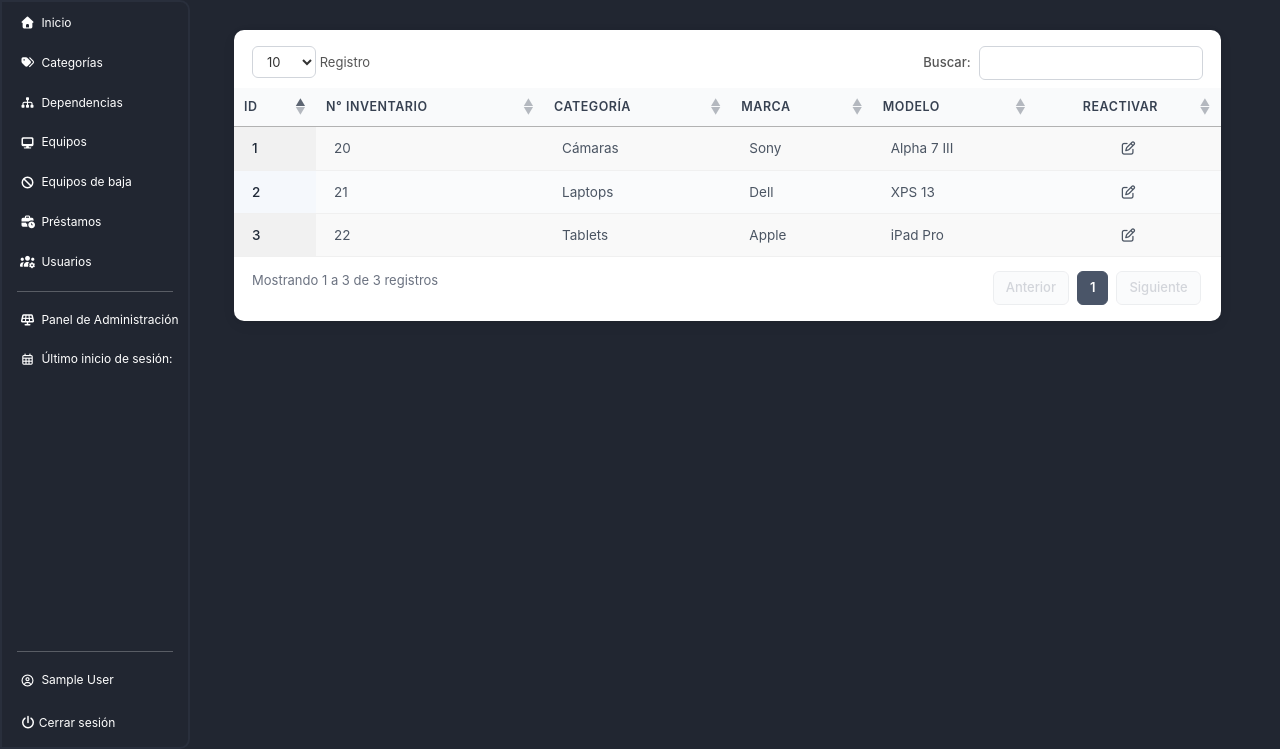
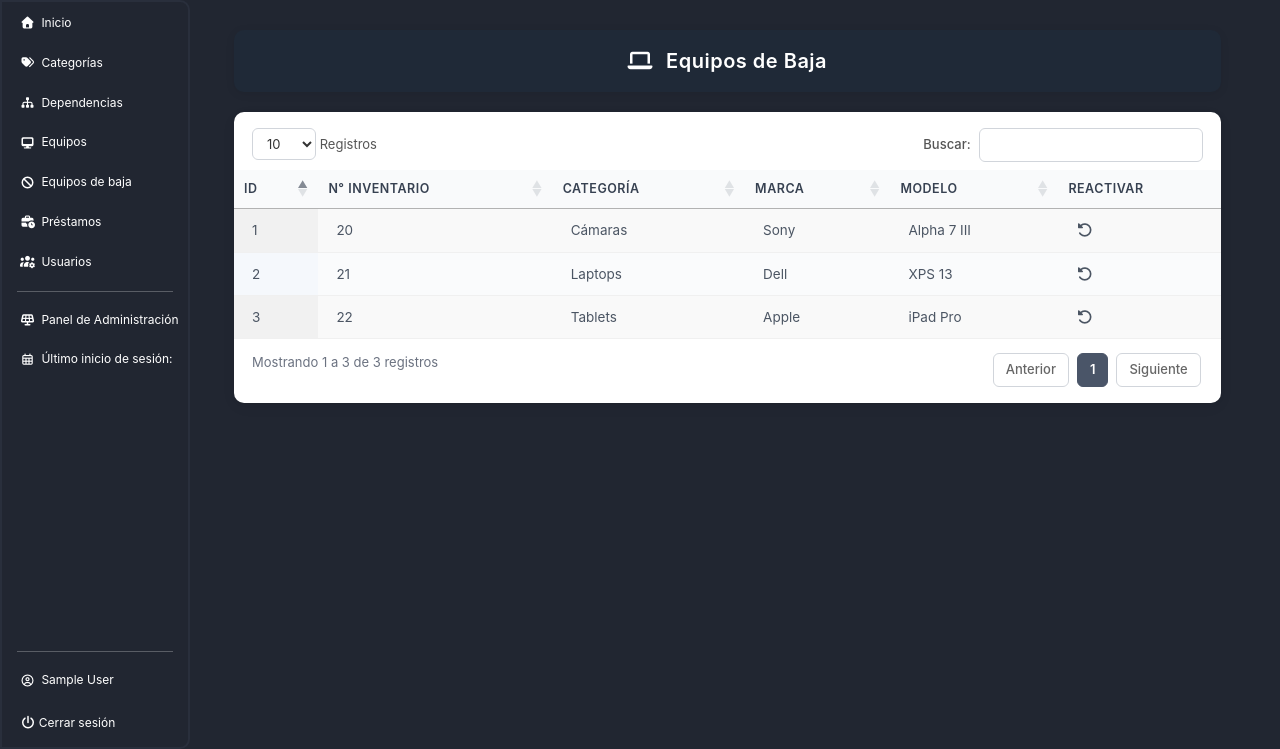
Before and after one commit to Bleack/ROGUER, a Django app: page /equipos_baja/ in a window 1280 px wide. Shown: the part 51-800 px from the top of the page. Run offline with Django 5.2, Linux system fonts and the light colour scheme; the visitor is signed in with stand-in values (Sample User, id 1); some libraries are stand-ins or nearby versions; some web fonts are replaced.

Commit message:
cambios 2 en la tabla equipos_baja

```diff
--- a/equipos_baja/templates/equipos_baja/equipos_baja.html
+++ b/equipos_baja/templates/equipos_baja/equipos_baja.html
@@ -15,6 +15,25 @@
         color: #333;
         padding: 40px 24px;
         min-height: 100vh;
+    }
+
+    /* ───────── TITULO ───────── */
+    .section-title {
+        width: 100%;
+        background: #1f2937;
+        color: #fff;
+        padding: 16px 24px;
+        border-radius: 10px;
+        margin-bottom: 20px;
+        text-align: center;
+        font-size: 20px;
+        font-weight: 600;
+        letter-spacing: 0.5px;
+        box-shadow: 0 2px 10px rgba(0,0,0,0.08);
+    }
+
+    .section-title i {
+        margin-right: 8px;
     }
 
     .table-wrapper {
@@ -81,21 +100,6 @@
         position: relative;
     }
 
-        table.dataTable thead .sorting::before,
-        table.dataTable thead .sorting::after,
-        table.dataTable thead .sorting_asc::before,
-        table.dataTable thead .sorting_asc::after,
-        table.dataTable thead .sorting_desc::before,
-        table.dataTable thead .sorting_desc::after {
-            opacity: 0.35 !important;
-        }
-
-        table.dataTable thead .sorting_asc::before,
-        table.dataTable thead .sorting_desc::after {
-            opacity: 0.8 !important;
-            color: #374151;
-        }
-
     table.dataTable tbody td {
         padding: 11px 18px;
         font-size: 13.5px;
@@ -158,70 +162,15 @@
         font-weight: 600;
     }
 
-        .dataTables_wrapper .dataTables_paginate .paginate_button.current:hover {
-            background: #374151 !important;
-            color: #ffffff !important;
-            border-color: #374151 !important;
-        }
-
-        .dataTables_wrapper .dataTables_paginate .paginate_button.disabled {
-            color: #c0c4cc !important;
-            background: #f9fafb !important;
-            border-color: #e5e7eb !important;
-            cursor: default;
-            opacity: 0.7;
-        }
-
-        /* ── Info de registros ── */
     .dataTables_wrapper .dataTables_info {
         padding: 14px 18px 16px 18px;
         font-size: 13px;
         color: #6b7280;
     }
 
-        /* ── Ocultar elementos por defecto que no se usan ── */
-        .dataTables_wrapper .dataTables_scroll,
-        .dataTables_wrapper .dataTables_scrollBody {
-            border: none !important;
-        }
-
-        /* ── Nombre resaltado sutilmente ── */
-        table.dataTable tbody td:first-child {
-            font-weight: 500;
-            color: #1f2937;
-        }
-
-        /* ── Edad centrada ── */
-        table.dataTable tbody td:last-child {
-            text-align: center;
-            font-variant-numeric: tabular-nums;
-        }
-
-        table.dataTable thead th:last-child {
-            text-align: center;
-        }
-
-        /* ── Responsive ── */
     @media (max-width: 640px) {
         body {
             padding: 16px 8px;
-            }
-
-            .dataTables_wrapper .dataTables_length,
-            .dataTables_wrapper .dataTables_filter {
-                padding: 12px 12px 6px;
-                float: none;
-                text-align: left;
-            }
-
-            .dataTables_wrapper .dataTables_info {
-                padding: 10px 12px;
-                font-size: 12px;
-            }
-
-            .dataTables_wrapper .dataTables_paginate {
-                padding: 6px 12px 12px;
-                justify-content: center;
         }
 
         table.dataTable thead th,
@@ -231,18 +180,26 @@
         }
     }
 </style>
+
+<!-- ───────── TITULO COMO EN LA IMAGEN ───────── -->
+<div class="section-title">
+    <i class="fas fa-laptop"></i>
+    Equipos de Baja
+</div>
+
 <div class="table-wrapper">
     <table id="employeeTable" class="display" style="width:100%">
         <thead>
             <tr>
                 <th>ID</th>
-                    <th>N° inventario</th>
+                <th>N° Inventario</th>
                 <th>Categoría</th>
                 <th>Marca</th>
                 <th>Modelo</th>
                 <th>Reactivar</th>
             </tr>
         </thead>
+
         <tbody>
             <tr>
                 <td>1</td>
@@ -250,23 +207,31 @@
                 <td>Cámaras</td>
                 <td>Sony</td>
                 <td>Alpha 7 III</td>
-                    <td><i class="far fa-edit"></i></td>
+                <td>
+                    <i class="fas fa-undo-alt"></i>
+                </td>
             </tr>
+
             <tr>
                 <td>2</td>
                 <td>21</td>
                 <td>Laptops</td>
                 <td>Dell</td>
                 <td>XPS 13</td>
-                    <td><i class="far fa-edit"></i></td>
+                <td>
+                    <i class="fas fa-undo-alt"></i>
+                </td>
             </tr>
+
             <tr>
                 <td>3</td>
                 <td>22</td>
                 <td>Tablets</td>
                 <td>Apple</td>
                 <td>iPad Pro</td>
-                    <td><i class="far fa-edit"></i></td>
+                <td>
+                    <i class="fas fa-undo-alt"></i>
+                </td>
             </tr>
         </tbody>
     </table>
@@ -278,21 +243,22 @@
             pageLength: 10,
             lengthMenu: [10, 25, 50, 100],
             language: {
-                    lengthMenu: '_MENU_ Registro',
+                lengthMenu: '_MENU_ Registros',
                 search: 'Buscar:',
                 info: 'Mostrando _START_ a _END_ de _TOTAL_ registros',
-                    infoEmpty: 'Showing 0 to 0 of 0 entries',
-                    infoFiltered: '(filtered from _MAX_ total entries)',
+                infoEmpty: 'Mostrando 0 a 0 de 0 registros',
+                infoFiltered: '(filtrado de _MAX_ registros)',
                 paginate: {
-                        first: 'First',
-                        last: 'Last',
+                    first: 'Primero',
+                    last: 'Último',
                     next: 'Siguiente',
                     previous: 'Anterior'
                 }
             },
             order: [[0, 'asc']],
             columnDefs: [
-                    { orderable: true, targets: [0, 1, 2, 3] }
+                { orderable: true, targets: [0, 1, 2, 3, 4] },
+                { orderable: false, targets: [5] }
             ]
         });
     });
@@ -300,5 +266,4 @@
 
 <br>
 
-
 {% endblock %}
```
Lines whose indentation alone changed are shown as unchanged.
